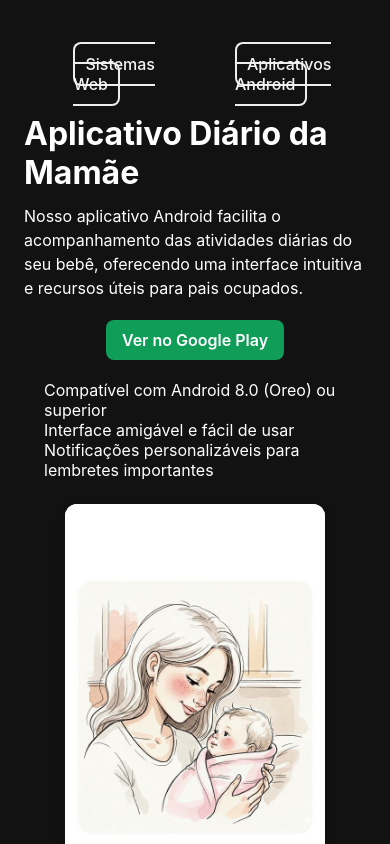
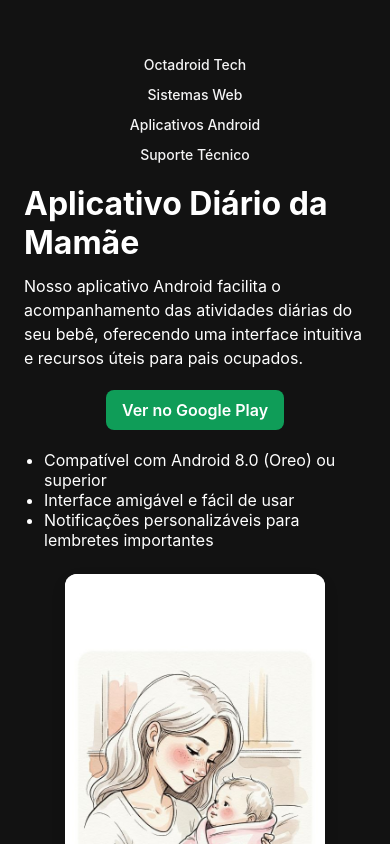
Before and after one commit to EvanioTech/business-site, a Next.js app: page /android in a window 390 px wide. Shown: the top 844 px of the page. Built offline with nearby package versions, Linux system fonts and the light colour scheme.

Commit message:
Refactor Header component to use CSS modules; remove old CSS file and apply new styles for improved layout and responsiveness

```diff
--- a/src/components/header.css
+++ /dev/null
@@ -1,63 +0,0 @@
-
-
-
-
-header {
-  justify-content: center;
-
-  padding: 20px;
-
-
-
-
-
-
-}nav ul {
-   display: flex;
-  justify-content: center; /* ou flex-start, se quiser alinhar à esquerda */
-  align-items: center;
-  gap: 80px; /* controla o espaço entre os links */
-  margin-top: 10px;
-  padding: 0;
-}nav ul li a {
-  font-size: 16px;
-  font-weight: 500;
-  color: #333;
-  text-decoration: none;
-  border-width: 2px;
-    border-style: solid;
-  border-color: #eee;
-  border-radius: 8px;
-}nav ul li a:hover {
-  text-transform: capitalize;
-  transition: all 0.3s ease-in-out;
-}nav ul li a:active {
-  color: rgb(25, 218, 208);
-}
-
-
-
-
-
-.text {
-  color: rgb(244, 244, 245);
-  text-decoration: none;
-  padding: 10px;
-}
-
-.text:hover {
-    text-transform: capitalize;
-    transition: all 0.3s ease-in-out;
-    color: rgb(25, 218, 208);
-    text-decoration: none;
-    font-size: 25px;
-
-
-}
-.text:active {
-  color: rgb(25, 218, 208);
-}
-
-li {
-  list-style: none;
-}
--- /dev/null
+++ b/src/components/header.module.css
@@ -0,0 +1,96 @@
+/* src/components/header.module.css */
+
+/* --- Estilos Globais (Desktop/Padrão) --- */
+
+.headerContainer {
+  padding: 20px;
+  display: flex;
+  width: 100%;
+  justify-content: center;
+  align-items: center;
+}
+
+.ul {
+   display: flex;
+  justify-content: center; /* Centraliza horizontalmente os <li> */
+  align-items: center;
+  gap: 80px; /* Grande espaçamento para desktop */
+  margin-top: 10px;
+  padding: 0;
+}
+
+.listItem {
+  list-style: none; /* Remove os pontos da lista */
+}
+
+
+.text {
+  /* Estilos do Link (Anchor) */
+  color: rgb(244, 244, 245);
+  text-decoration: none;
+  padding: 10px; /* Padding visível para desktop */
+
+  /* Borda visível para desktop */
+  border-width: 2px;
+  border-style: solid;
+  border-color: #eee;
+  border-radius: 8px;
+
+  font-size: 16px;
+  font-weight: 500;
+  /* Garante que o texto não quebre se o contêiner for estreito */
+  white-space: nowrap;
+}
+
+/* Estilos de interação do link */
+.text:hover {
+    text-transform: capitalize;
+    transition: all 0.3s ease-in-out;
+    color: rgb(25, 218, 208);
+    text-decoration: none;
+    /* CUIDADO: Alterar o font-size no hover faz os outros elementos 'pularem' */
+    font-size: 25px;
+}
+
+.text:active {
+  color: rgb(25, 218, 208);
+}
+
+
+/* --- Media Query (Mobile) --- */
+
+@media screen and (max-width: 600px) {
+
+  .headerContainer {
+    width: 100%; /* Ocupa toda a largura da tela */
+    /* Empilha o conteúdo (nav) se houver outros elementos no header */
+    flex-direction: column;
+    gap: 16px;
+  }
+
+  .ul {
+    /* CRUCIAL: Empilha os links verticalmente para caber na tela */
+    flex-direction: column;
+    text-align: center;
+    width: 100%; /* Garante que a lista use toda a largura disponível */
+    gap: 10px; /* Reduz o espaçamento entre os links */
+    /* Garantir que os links fiquem centralizados se a lista for menor */
+    justify-content: center;
+  }
+
+  /* O .listItem não precisa de redefinição se o list-style: none; já está lá */
+
+  .text {
+    /* Reduz o padding e a fonte para economizar espaço */
+    padding: 8px;
+    font-size: 14px;
+
+    /* Remove ou reduz drasticamente as bordas para caber na tela */
+
+    border-style: none;
+    /* Faz o link ocupar toda a largura disponível no modo coluna */
+    width: 100%;
+    /* Remove o white-space: nowrap para permitir quebra se a palavra for muito longa, embora 'column' minimize isso. */
+    white-space: normal;
+  }
+}
--- a/src/components/header.tsx
+++ b/src/components/header.tsx
@@ -1,24 +1,26 @@
-
 import Link from "next/link";
-import './header.css';
+import Style from "./header.module.css";
 
 
 export default function Header() {
   return (
-    <header>
+    // Aplicar Style.header ao elemento <header>
+    <header className={Style.headerContainer}>
       <nav>
-        <ul>
-          <li>
-            <Link href="/" className="text">Octadroid Tech</Link>
+        {/* Aplicar Style.ul ao <ul> */}
+        <ul className={Style.ul}>
+          <li className={Style.listItem}>
+            {/* O Style.text já está aplicado aqui */}
+            <Link href="/" className={Style.text}>Octadroid Tech</Link>
           </li>
-            <li>
-              <Link href="/web" className="text">Sistemas Web</Link>
+            <li className={Style.listItem}>
+              <Link href="/web" className={Style.text}>Sistemas Web</Link>
             </li>
-            <li>
-              <Link href="/android" className="text">Aplicativos Android</Link>
+            <li className={Style.listItem}>
+              <Link href="/android" className={Style.text}>Aplicativos Android</Link>
             </li>
-            <li>
-              <Link href="/suporte" className="text">Suporte Técnico</Link>
+            <li className={Style.listItem}>
+              <Link href="/suporte" className={Style.text}>Suporte Técnico</Link>
             </li>
         </ul>
       </nav>
```
